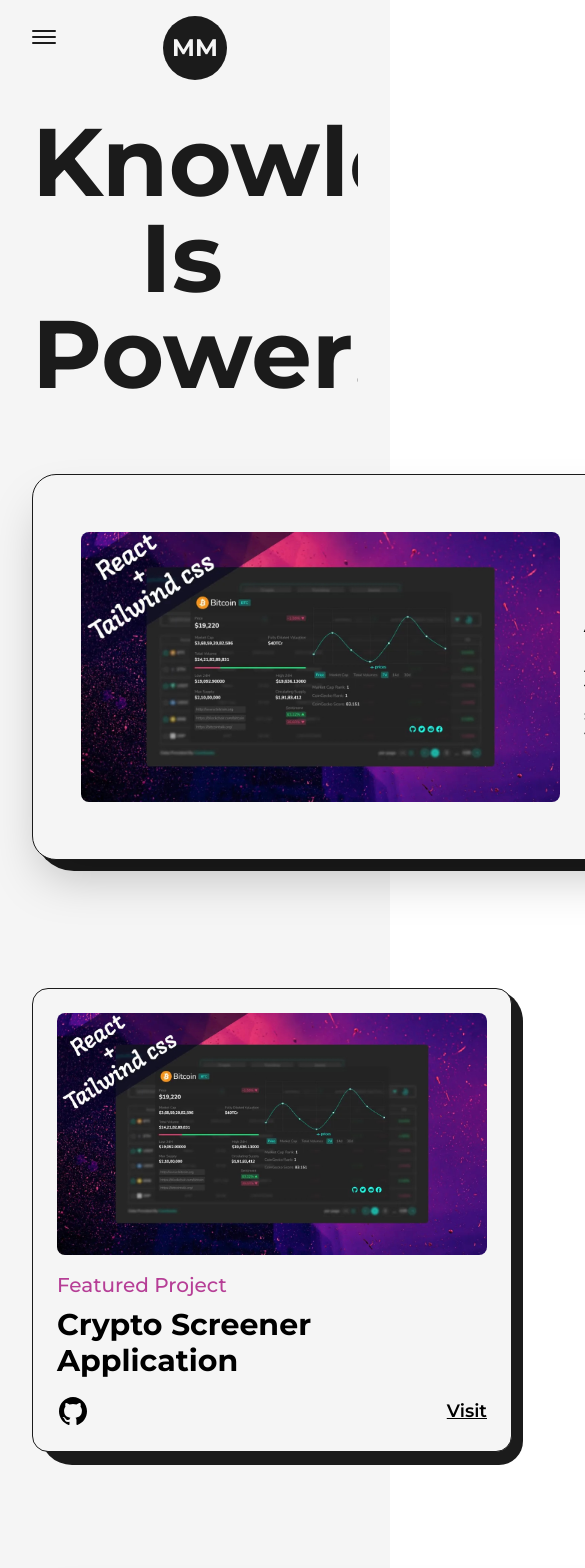
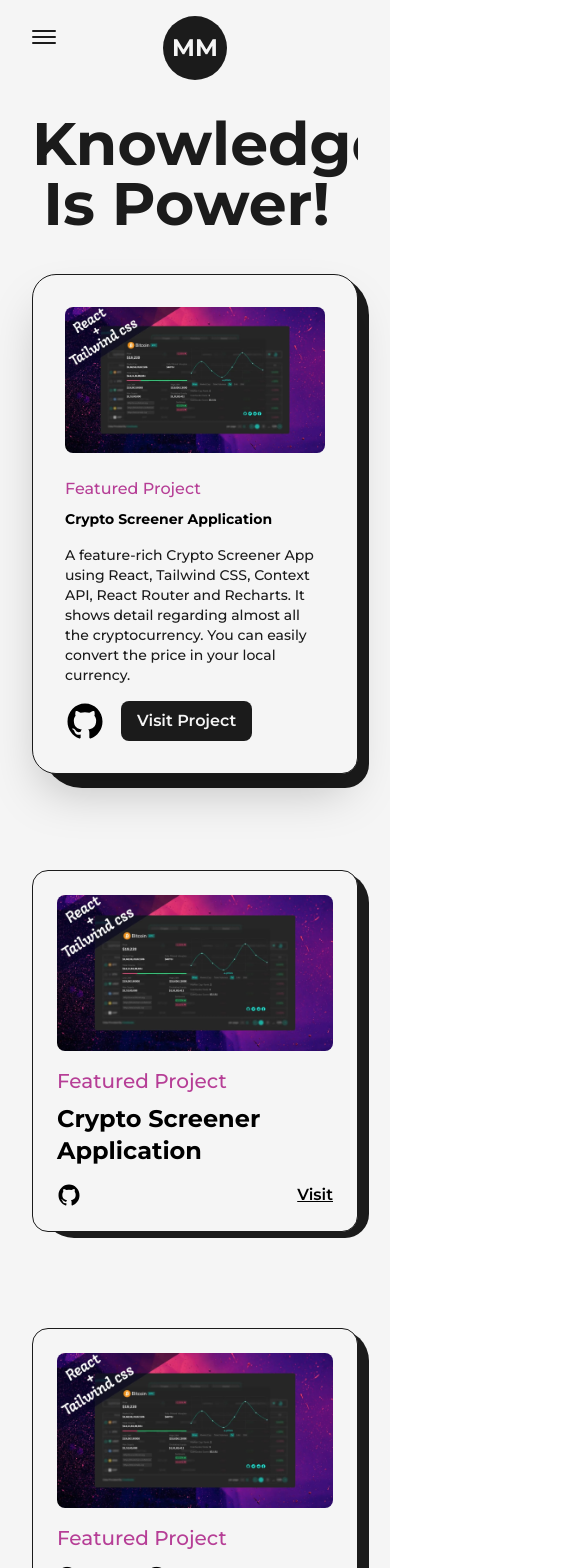
Before and after one commit to mainerprenuer/portfolio_v2, a Next.js app: page /projects in a window 390 px wide. Shown: the top 1568 px of the page, 585 px wide, since content can reach past the window. Built offline with nearby package versions, Linux system fonts and the light colour scheme.

Commit message:
added responsiveness to projects page

```diff
--- a/src/components/Skills.js
+++ b/src/components/Skills.js
@@ -43,14 +43,14 @@ const Skills = () => {
             <Skill name="ReactJs" x="-12vw" y="-4vw" />
             <Skill name="Technical writing" x="25vw" y="6vw" />
             <Skill name="NestJs" x="5vw" y="14vw" />
-            <Skill name="Database Management" x="20vw" y="-15vw" />
+            <Skill name="Figma" x="20vw" y="-15vw" />
             <Skill name="Content Creation" x="30vw" y="-6vw" />
             <Skill name="Linux " x="0vw" y="-19vw" />
-            <Skill name="Figma" x="-22vw" y="18vw" />
+            <Skill name="Database Management" x="-22vw" y="18vw" />
             <Skill name="Javascript" x="19vw" y="20vw" />
             <Skill name="Mobile Development" x="-29vw" y="-11vw" />
             <Skill name="NextJs" x="-15vw" y="9vw" />
-            <Skill name="Typescript" x="15vw" y="-1vw" />
+            <Skill name="Typescript" x="19vw" y="-1vw" />
             <Skill name="Problem Solving" x="-19vw" y="-24vw" />
          </div>
     </>
--- a/src/pages/projects.js
+++ b/src/pages/projects.js
@@ -16,15 +16,16 @@ const FeaturedProject = ({type, title, summary, img, link, github}) => {
     return(
         <article className='w-full flex items-center justify-between relative rounded-br-2xl
         rounded-3xl border border-solid border-dark bg-light dark:border-light dark:bg-dark shadow-2xl p-12
+        lg:flex-col lg:p-8 xs:rounded-2xl xs:rounded-br-3xl xs:p-4
         '>
 
          <div className='absolute top-0 -right-3 -z-10 w-[101%] h-[103%] rounded-[2.5rem] bg-dark dark:bg-light
-         rounded-br-3xl
+         rounded-br-3xl xs:-right-2 xs:h-[102%] xs:w-full xs:rounded-[1.5rem]
          '/>
 
 
         <Link href={link} target="_blank"
-        className='w-1/2 cursor-pointer overflow-hidden rounded-lg'
+        className='w-1/2 cursor-pointer overflow-hidden rounded-lg lg:w-full'
         >
             <FramerImage src={img} alt={title} className="w-full h-auto"
             whileHover={{scale:1.05}}
@@ -32,20 +33,22 @@ const FeaturedProject = ({type, title, summary, img, link, github}) => {
             />
         </Link>
 
-        <div className='w-1/2 flex flex-col items-start justify-between pl-6'>
-            <span className='text-primary dark:text-primaryDark font-medium text-xl'>{type}</span>
+        <div className='w-1/2 flex flex-col items-start justify-between pl-6 lg:w-full lg:pl-0 lg:pt-6'>
+            <span className='text-primary dark:text-primaryDark font-medium text-xl lg:text-lg md:text-base'>{type}</span>
             <Link
                 href={link} target="_blank"
                 className='hover:underline underline-offset-2'>
-            <h2 className='my-2 w-full text-left text-4xl font-bold dark:text-light'>{title}</h2>
+            <h2 className='my-2 w-full text-left text-4xl font-bold dark:text-light sm:text-sm'>{title}</h2>
         </Link>
-        <p className='my-2 font-medium text-dark dark:text-light'>{summary}</p>
+        <p className='my-2 font-medium text-dark dark:text-light sm:text-sm'>{summary}</p>
         <div className='mt-2 flex items-center'>
         <Link href={github} target="_blank" className='w-10'>
             <GithubIcon />
         </Link>
         <Link href={link} target="_blank"
-        className='ml-4 rounded-lg bg-dark text-light dark:bg-light dark:text-dark p-2 px-6 text-lg font-semibold'
+        className='ml-4 rounded-lg bg-dark text-light dark:bg-light dark:text-dark p-2 px-6 text-lg font-semibold
+        sm:px-4 sm:text-base
+        '
         >
             Visit Project
         </Link>
@@ -62,11 +65,11 @@ const Project = ({title, type, img, link, github}) => {
 
     return(
         <article className="w-full flex flex-col items-center justify-center rounded-2xl
-        border border-solid border-dark bg-light  dark:border-light dark:bg-dark p-6 relative
+        border border-solid border-dark bg-light dark:border-light dark:bg-dark p-6 relative xs:p-4
         ">
 
 <div className='absolute top-0 -right-3 -z-10 w-[101%] h-[103%] rounded-[2rem] bg-dark
-         dark:bg-light rounded-br-3xl
+         dark:bg-light rounded-br-3xl xs:-right-2 sm:h-[102%] xs:w-full xs:rounded-[1.5rem]
          '/>
 
             <Link href={link} target="_blank"
@@ -85,14 +88,14 @@ const Project = ({title, type, img, link, github}) => {
         <div className='w-full flex flex-col items-start justify-between mt-4'>
             <span className='text-primary dark:text-primaryDark font-medium text-xl'>{type}</span>
             <Link href={link} target="_blank" className='hover:underline underline-offset-2'>
-            <h2 className='my-2 w-full text-left text-3xl font-bold dark:text-light'>{title}</h2>
+            <h2 className='my-2 w-full text-left text-3xl font-bold dark:text-light lg:text-2xl'>{title}</h2>
         </Link>
         <div className='w-full mt-2 flex items-center justify-between'>
-        <Link href={github} target="_blank" className='w-8'>
+        <Link href={github} target="_blank" className='w-8 md:w-6'>
             <GithubIcon />
         </Link>
         <Link href={link} target="_blank"
-        className='text-lg font-semibold underline dark:text-light'
+        className='text-lg font-semibold underline md:text-base'
         >
             Visit
         </Link>
@@ -112,9 +115,9 @@ const projects = () => {
         </Head>
         <main className='w-full mb-16 flex flex-col items-center justify-center dark:text-light'>
             <Layout className='pt-16'>
-                <AnimatedText text="Knowledge is power!" className='mb-16 '/>
+                <AnimatedText text="Knowledge is power!" className='mb-16 lg:!text-7xl sm:mb-8 sm:!text-6xl xs:!text-4xl'/>
 
-            <div className='grid grid-cols-12 gap-24 gap-y-32'>
+            <div className='grid grid-cols-12 gap-24 gap-y-32 xl:gap-x-16 lg:gap-y-24 sm:gap-x-0'>
                 <div className='col-span-12'>
                     <FeaturedProject
 title="Crypto Screener Application"
@@ -128,7 +131,7 @@ type="Featured Project"
                     />
 
                 </div>
-                <div className='col-span-6'>
+                <div className='col-span-6 sm:col-span-12'>
                 <Project
 title="Crypto Screener Application"
 img={project1}
@@ -137,7 +140,7 @@ link="/"
 type="Featured Project"
                     />
                 </div>
-                <div className='col-span-6'>
+                <div className='col-span-6 sm:col-span-12'>
                 <Project
 title="Crypto Screener Application"
 img={project1}
@@ -159,7 +162,7 @@ type="Featured Project"
                     />
 
                 </div>
-                <div className='col-span-6'>
+                <div className='col-span-6 sm:col-span-12'>
                 <Project
 title="Crypto Screener Application"
 img={project1}
@@ -168,7 +171,7 @@ link="/"
 type="Featured Project"
                     />
                 </div>
-                <div className='col-span-6'>
+                <div className='col-span-6 sm:col-span-12'>
                 <Project
 title="Crypto Screener Application"
 img={project1}
```
